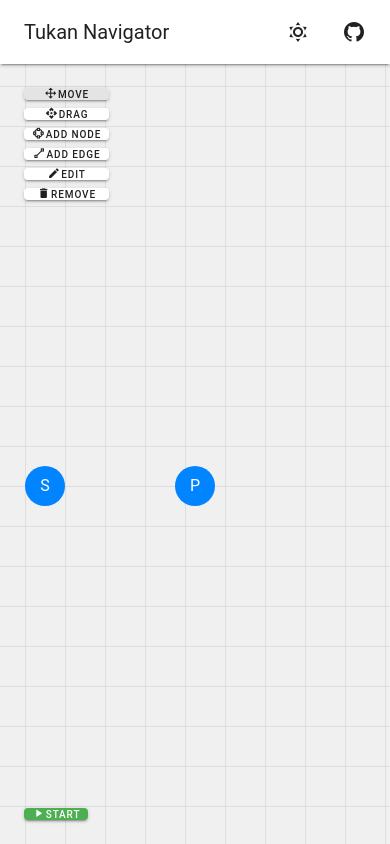
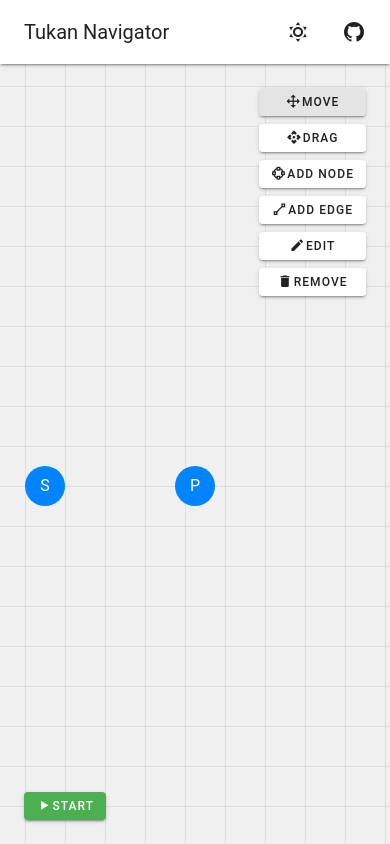
Before and after one commit to smugg99/Tukan-Navigator, a Vue app in the folder web/tukan-navigator/: page / in a window 390 px wide. Built offline with nearby package versions, Linux system fonts and the light colour scheme.

Commit message:
added invalid path alerts, fixed buttons on mobile

```diff
--- a/web/tukan-navigator/src/components/Graph.vue
+++ b/web/tukan-navigator/src/components/Graph.vue
@@ -61,39 +61,40 @@
           <!-- Button group outside SVG for z-index stacking -->
           <div class="button-group top">
             <!-- Buttons with icons and gaps -->
-            <v-btn :class="{ 'v-btn--active': mode === 'pan' }" @mousedown.stop="setMode('pan')"
-              :size="isMobile ? 'x-small' : 'large'" :disabled="animationRunning && !animationError ? 'disabled' : null"
-              density="comfortable">
+            <v-btn v-tooltip:end="'Pan around the graph'" :class="{ 'v-btn--active': mode === 'pan' }"
+              @mousedown.stop="setMode('pan')" :size="isMobile ? 'small' : 'large'"
+              :disabled="animationRunning && !animationError ? 'disabled' : null" density="default">
               <v-icon>mdi-cursor-move</v-icon> Move
             </v-btn>
 
-            <v-btn :class="{ 'v-btn--active': mode === 'drag' }" @mousedown.stop="setMode('drag')"
-              :size="isMobile ? 'x-small' : 'large'" :disabled="animationRunning && !animationError ? 'disabled' : null"
-              density="comfortable">
+            <v-btn v-tooltip:end="'This tool let\'s you move nodes around'"
+              :class="{ 'v-btn--active': mode === 'drag' }" @mousedown.stop="setMode('drag')"
+              :size="isMobile ? 'small' : 'large'" :disabled="animationRunning && !animationError ? 'disabled' : null"
+              density="default">
               <v-icon>mdi-drag-variant</v-icon> Drag
             </v-btn>
 
-            <v-btn :class="{ 'v-btn--active': mode === 'add' }" @mousedown.stop="setMode('add')"
-              :size="isMobile ? 'x-small' : 'large'" :disabled="animationRunning && !animationError ? 'disabled' : null"
-              density="comfortable">
+            <v-btn v-tooltip:end="'Add a new node'" :class="{ 'v-btn--active': mode === 'add' }"
+              @mousedown.stop="setMode('add')" :size="isMobile ? 'small' : 'large'"
+              :disabled="animationRunning && !animationError ? 'disabled' : null" density="default">
               <v-icon>mdi-vector-circle</v-icon> Add Node
             </v-btn>
 
-            <v-btn :class="{ 'v-btn--active': mode === 'addEdge' }" @mousedown.stop="setMode('addEdge')"
-              :size="isMobile ? 'x-small' : 'large'" :disabled="animationRunning && !animationError ? 'disabled' : null"
-              density="comfortable">
+            <v-btn v-tooltip:end="'Add a new edge'" :class="{ 'v-btn--active': mode === 'addEdge' }"
+              @mousedown.stop="setMode('addEdge')" :size="isMobile ? 'small' : 'large'"
+              :disabled="animationRunning && !animationError ? 'disabled' : null" density="default">
               <v-icon>mdi-vector-line</v-icon> Add Edge
             </v-btn>
 
-            <v-btn :class="{ 'v-btn--active': mode === 'edit' }" @mousedown.stop="setMode('edit')"
-              :size="isMobile ? 'x-small' : 'large'" :disabled="animationRunning && !animationError ? 'disabled' : null"
-              density="comfortable">
+            <v-btn v-tooltip:end="'Edit the graph'" :class="{ 'v-btn--active': mode === 'edit' }"
+              @mousedown.stop="setMode('edit')" :size="isMobile ? 'small' : 'large'"
+              :disabled="animationRunning && !animationError ? 'disabled' : null" density="default">
               <v-icon>mdi-pencil</v-icon> Edit
             </v-btn>
 
-            <v-btn :class="{ 'v-btn--active': mode === 'remove' }" @mousedown.stop="setMode('remove')"
-              :size="isMobile ? 'x-small' : 'large'" :disabled="animationRunning && !animationError ? 'disabled' : null"
-              density="comfortable">
+            <v-btn v-tooltip:end="'Remove elements from the graph'" :class="{ 'v-btn--active': mode === 'remove' }"
+              @mousedown.stop="setMode('remove')" :size="isMobile ? 'small' : 'large'"
+              :disabled="animationRunning && !animationError ? 'disabled' : null" density="default">
               <v-icon>mdi-delete</v-icon> Remove
             </v-btn>
           </div>
@@ -117,8 +118,9 @@
               <v-icon>mdi-page-last</v-icon> Go to end
             </v-btn> -->
 
-            <v-btn :class="animationError ? 'error' : (animationRunning ? 'warning' : 'success')"
-              @mousedown.stop="toggleAnimation" :size="isMobile ? 'x-small' : 'large'" density="comfortable"
+            <v-btn v-tooltip:end="'Start/Stop the animation'"
+              :class="animationError ? 'error' : (animationRunning ? 'warning' : 'success')"
+              @mousedown.stop="toggleAnimation" :size="isMobile ? 'small' : 'large'" density="default"
               :color="animationRunning ? 'error' : (animationError ? 'warning' : 'success')">
               <v-icon>{{ animationRunning ? 'mdi-stop' : (animationError ? 'mdi-replay' : 'mdi-play') }}</v-icon>
               {{ animationRunning ? 'Stop' : (animationError ? 'Restart' : 'Start') }}
@@ -603,6 +605,7 @@ export default {
         } else {
           console.error('Path data is not valid:', data);
           setTimeout(() => {
+            alert('No path found.');
             this.animationError = true;
             this.resetNodes();
           }, 200);
@@ -610,6 +613,7 @@ export default {
       } catch (error) {
         console.error('Error fetching path:', error);
         setTimeout(() => {
+          alert('No path found.');
           this.animationError = true;
           this.resetNodes();
         }, 200);
@@ -753,7 +757,7 @@ export default {
 
 .button-group.top {
   top: 16px;
-  left: 16px;
+  right: 16px;
 }
 
 .button-group.bottom {
```
